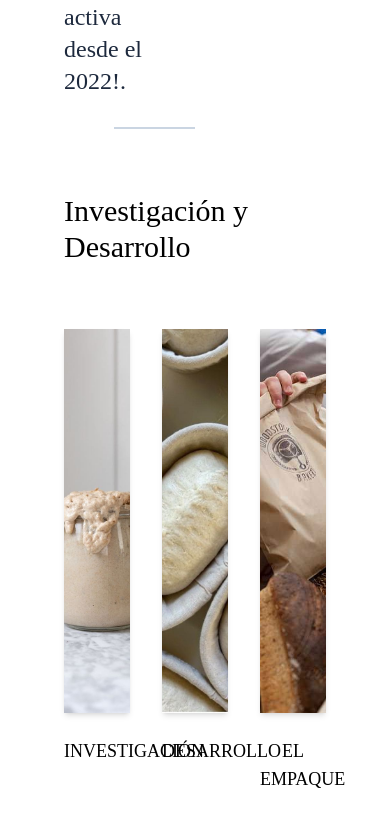
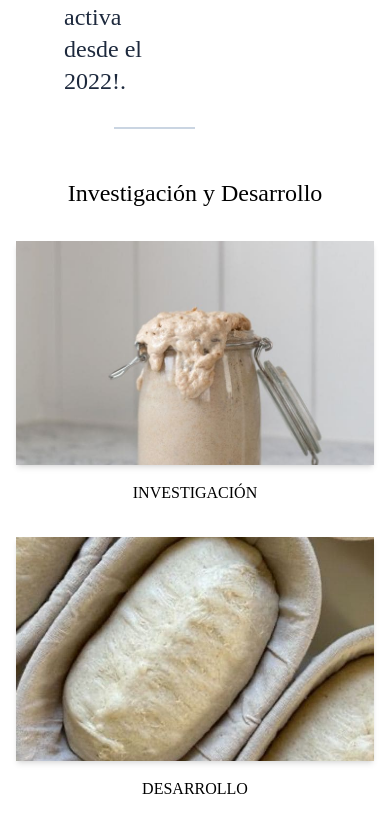
Before and after one commit to kasenciosm/tilico, a React (Vite) app: page / in a window 390 px wide. Shown: the part 3227-4058 px from the top of the page. Built offline with nearby package versions, Linux system fonts and the light colour scheme; a web font is replaced by a local one.

Commit message:
responsive en content

```diff
--- a/src/components/Content.jsx
+++ b/src/components/Content.jsx
@@ -24,26 +24,49 @@ const Content = () => {
   ];
 
   return (
-    <section className="p-8 m-auto"
-    id="i+d"
-    >
-      <h3 className="text-left text-3xl p-8 m-auto font-hedvig">
+    <section className="px-4 py-12 md:p-8 m-auto" id="i+d">
+  <h3 className="
+    text-center md:text-left
+    text-2xl md:text-3xl
+    font-hedvig
+    mb-8 md:mb-12
+  ">
     Investigación y Desarrollo
   </h3>
-      <ul className="grid grid-cols-3 gap-8 p-8 m-auto">
+
+  <ul className="
+    grid grid-cols-1
+    md:grid-cols-2
+    lg:grid-cols-3
+    gap-8
+    max-w-6xl
+    mx-auto
+  ">
     {products.map((item, index) => (
       <li key={index}>
         <Link to={item.href}>
-              <div className="flex flex-col gap-6">
+          <div className="flex flex-col gap-4 md:gap-6 group">
             <img
               src={item.img}
               alt={item.alt}
-                className="w-full h-96 object-cover
+              className="
+                w-full
+                h-56 md:h-80 lg:h-96
+                object-cover
                 transition-all duration-500 ease-out
-                hover:scale-110 shadow-md hover:drop-shadow-[0_35px_35px_rgba(0,0,0,0.35)]"
+                md:group-hover:scale-110
+                shadow-md
+                md:group-hover:drop-shadow-[0_35px_35px_rgba(0,0,0,0.35)]
+              "
             />
 
-              <p className="text-lg font-hedvig">{item.title}</p>
+            <p className="
+              text-center md:text-left
+              text-base md:text-lg
+              font-hedvig
+            ">
+              {item.title}
+            </p>
           </div>
         </Link>
       </li>
```
Lines whose indentation alone changed are shown as unchanged.
